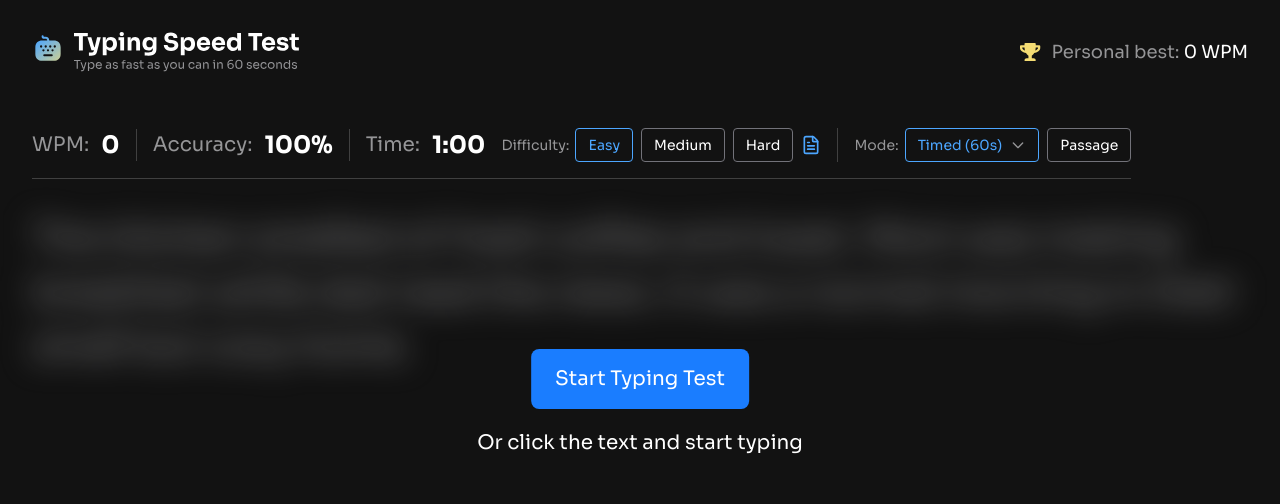
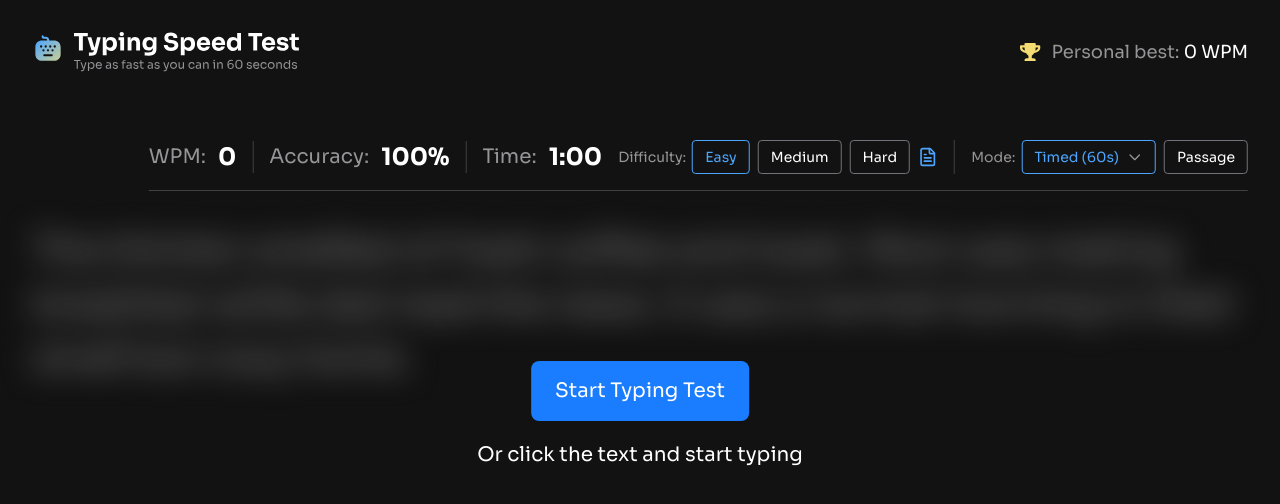
Before and after one commit to ruxy1212/typing-speed-test, a Next.js app: page / in a window 1280 px wide. Shown: the top 504 px of the page. Built offline with nearby package versions, Linux system fonts and the light colour scheme; what simple-keyboard-layouts would draw is missing.

Commit message:
Fixed layout overflow issues

```diff
--- a/src/app/globals.css
+++ b/src/app/globals.css
@@ -113,30 +113,29 @@ body {
 }
 
 .hg-button.show-tooltip::before {
-  bottom: 120%; /* Just below the tooltip box */
-  border-top: 8px solid #222222; /* Matches tooltip background */
+  bottom: 120%;
+  border-top: 8px solid #222222;
   border-bottom: 0;
 }
 
 .hg-row:nth-child(1) .hg-button[data-tooltip]:hover::after,
 .hg-row:nth-child(2) .hg-button[data-tooltip]:hover::after {
-  bottom: auto;   /* Reset the bottom position */
-  top: 105%;      /* Move it below the button */
+  bottom: auto;
+  top: 105%;
 }
 
-/* Flip the arrow for the first two rows */
 .hg-row:nth-child(1) .hg-button[data-tooltip]:hover::before,
 .hg-row:nth-child(2) .hg-button[data-tooltip]:hover::before {
   bottom: auto;
   top: 100%;
   border-top-color: transparent;
-  border-bottom-color: #ce0000; /* Point the arrow up */
+  border-bottom-color: #ce0000;
 }
 
 .hg-row:nth-child(1) .hg-button.show-tooltip::before,
 .hg-row:nth-child(2) .hg-button.show-tooltip::before {
   bottom: auto;
-  top: 120%; /* Just above the tooltip box */
+  top: 120%;
   border-bottom: 8px solid #222222;
   border-top: 0;
 }
--- a/src/components/_fragments/heat-map.tsx
+++ b/src/components/_fragments/heat-map.tsx
@@ -73,7 +73,9 @@ export default function Heatmap({ stats, keyList }: HeatmapProps) {
   // Generate buttonTheme array with custom classes for each key
   const buttonTheme = useMemo(() => {
     return keyList.map((key) => {
-      const colorClass = `key-${key.replace(/[^a-zA-Z0-9]/g, "_")}`;
+      const colorClass = `key-${key.split('').map(char =>
+          /[a-zA-Z0-9]/.test(char) ? char : char.charCodeAt(0)
+        ).join('')}`;
       return {
         class: colorClass,
         buttons: key,
--- a/src/components/_fragments/menu.tsx
+++ b/src/components/_fragments/menu.tsx
@@ -71,9 +71,10 @@ export default function Menu({
     { value: 'passage' as Mode, label: 'Passage' },
   ];
   return (
-    <div className="w-full -mb-60 pb-60">
-      <div className="overflow-x-auto tiny-scrollbar w-full">
-        <div className="inline-flex justify-between items-center flex-wrap lg:flex-nowrap gap-4 pb-4 border-b border-ts-neutral-700">
+    <div className="relative z-1 pt-60 -mb-60">
+    <div className="overflow-x-auto tiny-scrollbar w-full -mt-60 pb-3 pt-60 rotate-180">
+      {/* <div className="overflow-x-auto tiny-scrollbar w-full"> */}
+        <div className="inline-flex justify-between items-center flex-wrap lg:flex-nowrap gap-4 pb-4 border-b border-ts-neutral-700 rotate-180">
           <div className="flex gap-4 justify-center items-center w-full lg:w-auto md:justify-start">
             <StatSection label="WPM" value={wpm} />
             <Divider />
@@ -90,7 +91,7 @@ export default function Menu({
                   type="button"
                   onClick={() => !testState.includes('running') && setCategoryOpen(!categoryOpen)}
                   disabled={testState === 'running'}
-                  className={`p-2 rounded border border-ts-neutral-500 text-ts-neutral-0 ${testState === 'running' ? 'opacity-60 cursor-not-allowed' : 'hover:border-ts-blue-400 hover:text-ts-blue-400'}`}
+                  className={`p-2 rounded border border-ts-neutral-500 text-ts-blue-400 ${testState === 'running' ? 'opacity-60 cursor-not-allowed' : 'hover:border-ts-blue-400 hover:text-ts-neutral-0'}`}
                   aria-label="Select category"
                 >
                   <CategoryIcon className="w-5 h-5" />
@@ -172,7 +173,8 @@ export default function Menu({
             />
           </div>
         </div>
-      </div>
+      {/* </div> */}
+    </div>
     </div>
   );
 }
```
